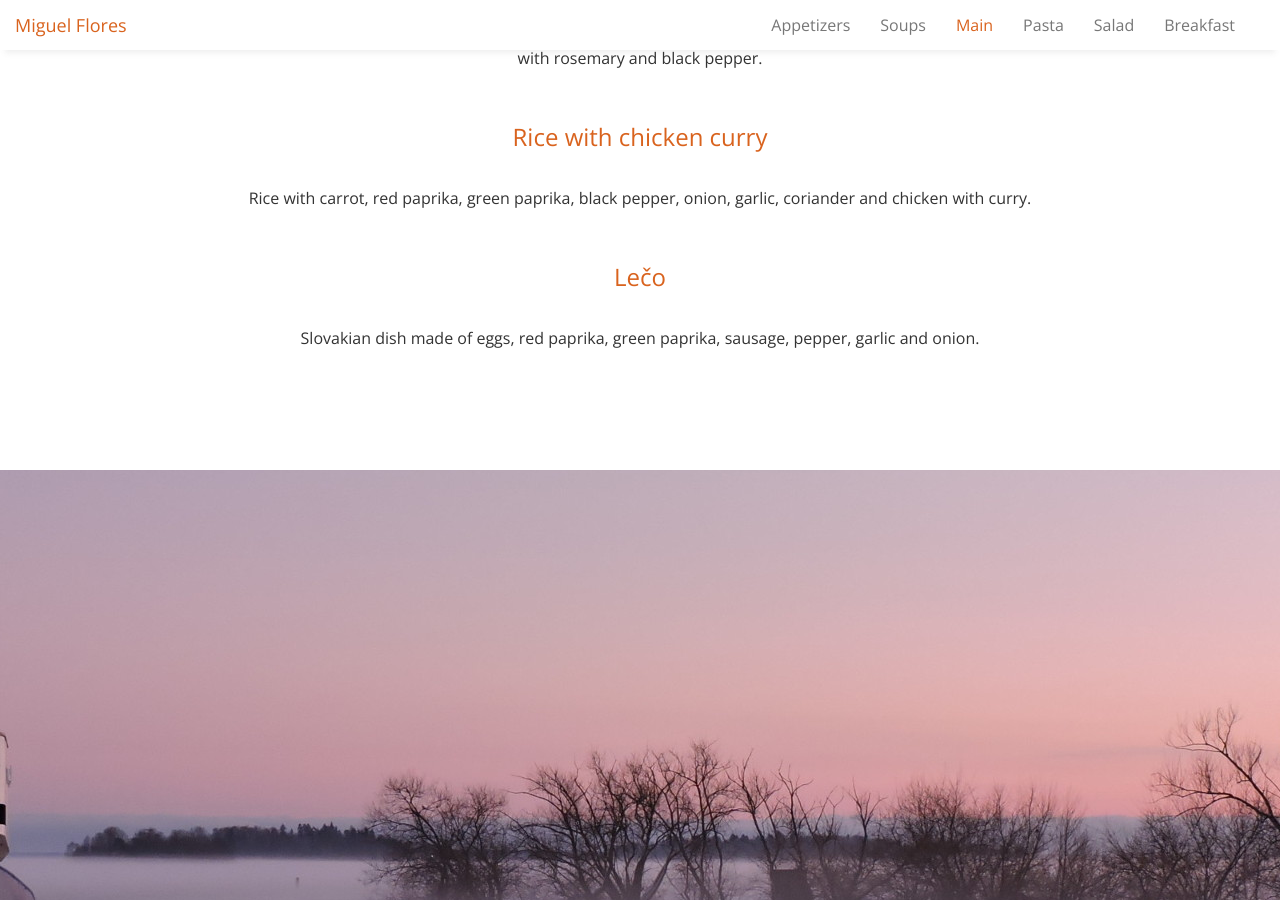
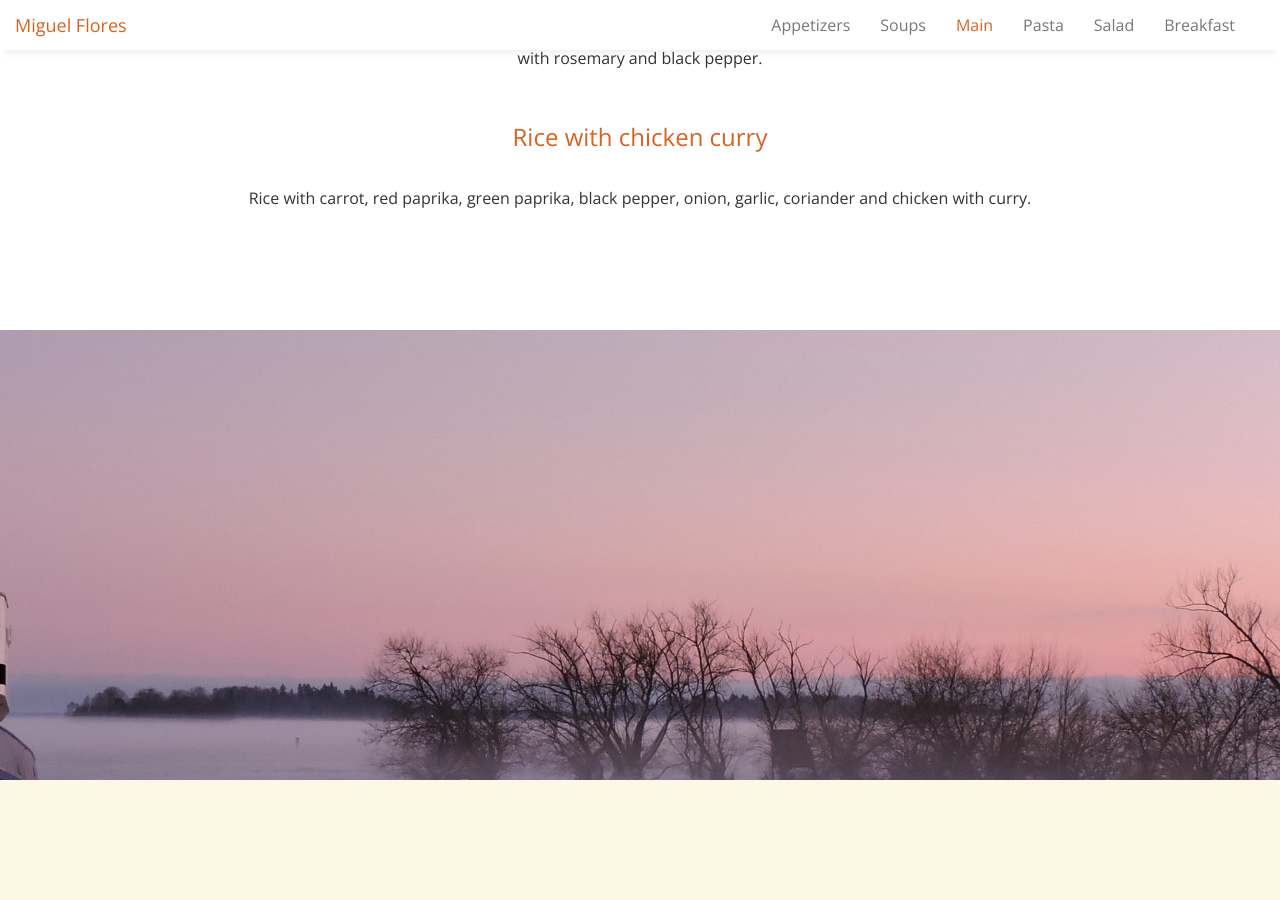
Before and after one commit to miguelfrde/miguelfrde.github.io, a Jekyll site: the page built from food/index.html, in a window 1280 px wide and 900 px high, scrolled down 4919 px. Built offline with Jekyll 4.4.1, drawn with Linux system fonts in a browser that asks for light colours; nearby versions of some CDN libraries; some of the changed text lies outside the part shown.

Commit message:
Update food

```diff
--- a/_data/food.yaml
+++ b/_data/food.yaml
@@ -105,11 +105,6 @@
           Rice with carrot, red paprika, green paprika, black pepper, onion,
           garlic, coriander and chicken with curry.
 
-    - name: Lečo
-      description: >
-        Slovakian dish made of eggs, red paprika, green paprika, sausage,
-        pepper, garlic and onion.
-
 - category: Pasta
   dishes:
     - name: Spaghetti aglio, olio e peperoncino
@@ -182,6 +177,11 @@
       description: >
         Pasta with tomato sauce and chorizo.
 
+    - name: Lasagna
+      description: >
+        Typical lasagne with ragu sauce, bechamel, mozzarella and parmigiano
+        cheese.
+
 - category: Salad
   dishes:
     - name: Russian salad
```
